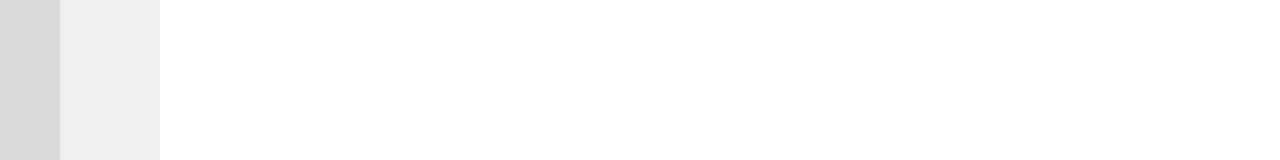
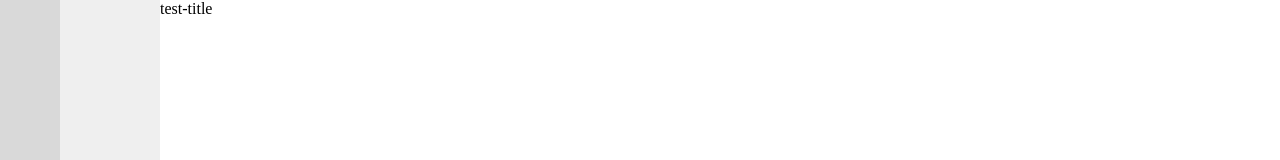
Before and after one commit to neko-0406/tauri-multi-editor, a React (Vite) app: page / in a window 1280 px wide. Shown: the top 160 px of the page. Built offline with nearby package versions, Linux system fonts and the light colour scheme.

Commit message:
feat: implement TabContainer component with tab functionality and styles

```diff
--- a/src/App.tsx
+++ b/src/App.tsx
@@ -2,6 +2,17 @@ import './styles/App.css';
 import { AppSettingProvider } from './components/AppSetting/SettingProvider';
 import { AppStateProvider } from './components/AppState/StateProvider';
 import SideMenuSpace from './components/SideMenuSpace';
+import { TabContainer, TabItemData } from './components/Tabs';
+
+const tabData: TabItemData = {
+  id: 'test-1',
+  title: 'test-title',
+  components: {
+    type: 'md',
+    value: '# テストだぜ',
+    path: './test.md',
+  },
+};
 
 function App() {
   return (
@@ -13,7 +24,9 @@ function App() {
           {/* サイドメニューバー関連のUI置くとこ・基本閉じる*/}
           <SideMenuSpace />
           {/* アイテム表示部分 */}
-          <div className="main-display-space"></div>
+          <div className="main-display-space">
+            <TabContainer tabItems={[tabData]} />
+          </div>
         </div>
         <div className="app-status-bar"></div>
       </AppStateProvider>
--- /dev/null
+++ b/src/components/Tabs.tsx
@@ -0,0 +1,48 @@
+import { useState } from 'react';
+import '../styles/Tabs.css';
+
+export type TabItemData = {
+  id: string;
+  title: string;
+  components: {
+    type: string;
+    value: string;
+    path: string;
+  };
+};
+
+// TabItemTagsの引数
+type TabItemTagsProps = {
+  tabItems: TabItemData[];
+  updateSelectedId: React.Dispatch<React.SetStateAction<string | null>>;
+};
+
+// TabContainerの引数
+type TabContainerProps = {
+  tabItems: TabItemData[];
+};
+
+export function TabItemTags({ tabItems, updateSelectedId }: TabItemTagsProps) {
+  return tabItems.map((item) => (
+    <div key={item.id} onClick={() => updateSelectedId(item.id)}>
+      {item.title}
+    </div>
+  ));
+}
+
+export function TabContainer({ tabItems }: TabContainerProps) {
+  const [selectedId, setSelectedId] = useState<string | null>(null);
+
+  return (
+    <div className="tab-space">
+      {/* タブのタグ部分を置くところ */}
+      <div className="tab-tag-container">
+        <TabItemTags tabItems={tabItems} updateSelectedId={setSelectedId} />
+      </div>
+      {/* 選択されたタブの内容を表示するところ */}
+      <div className="tab-display-space">
+        {tabItems.filter((item) => selectedId === item.id).map((item) => item.components.value)}
+      </div>
+    </div>
+  );
+}
--- /dev/null
+++ b/src/styles/Tabs.css
@@ -0,0 +1,16 @@
+.tab-space {
+  width: 100%;
+  height: 100%;
+  display: flex;
+  flex-direction: column;
+}
+
+.tab-tag-container {
+  height: 40px;
+  width: 100%;
+}
+
+.tab-display-space {
+  height: 100%;
+  width: 100%;
+}
```
Also changed, not shown: src/components/Tab.tsx (deleted, +0 -11 lines).
